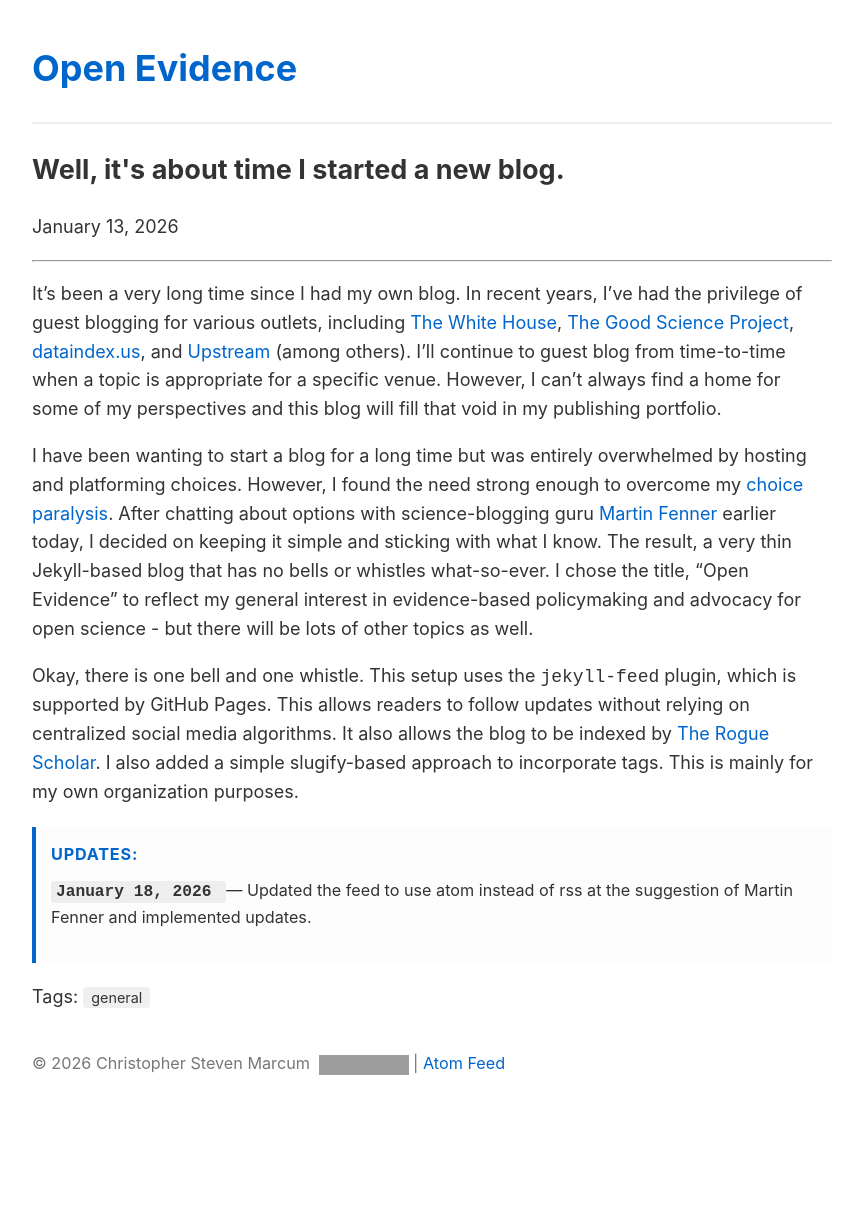
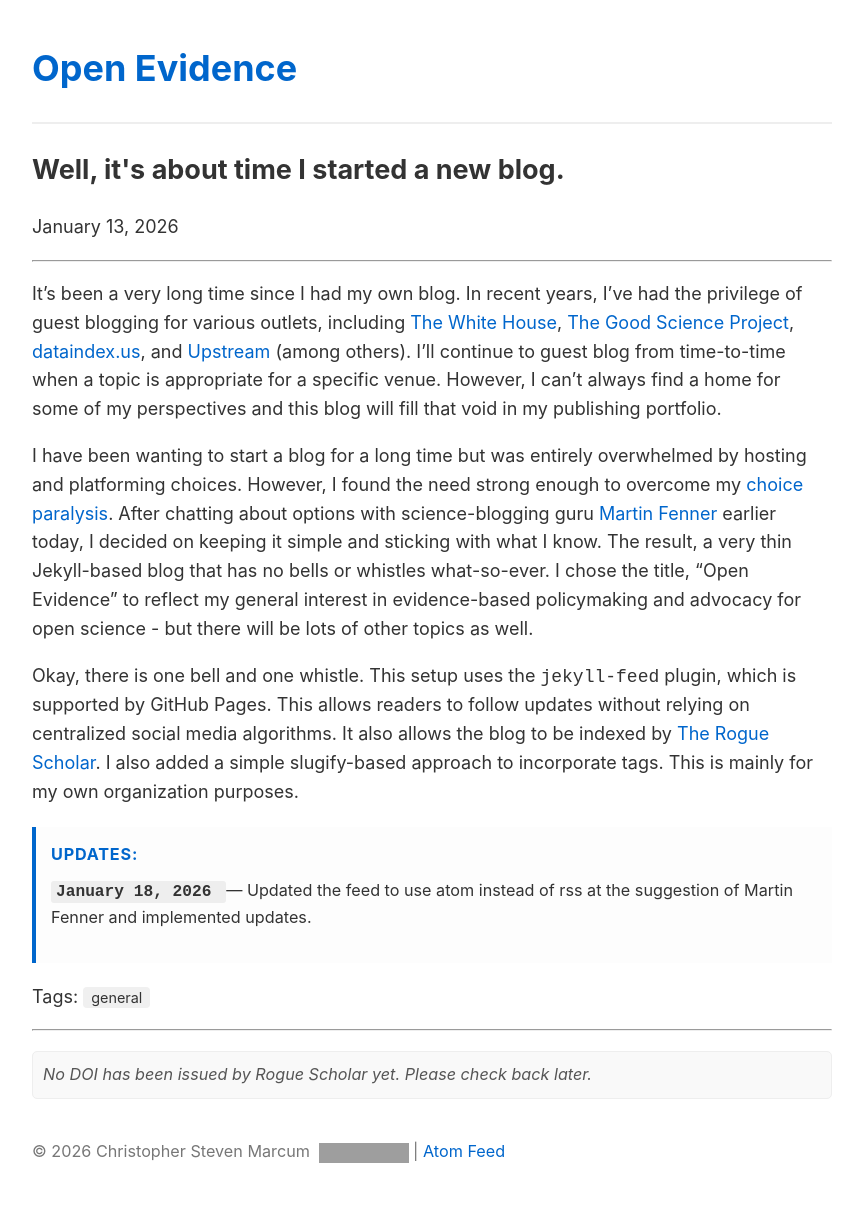
Before and after one commit to cmarcum/marcum-blog, a Jekyll site: the page built from _posts/2026-01-13-its-about-time.md, in a window 1280 px wide. Shown: the whole page, without its empty margins (208-1071 px from the left). Built offline with Jekyll 4.4.1, drawn with Linux system fonts in a browser that asks for light colours; before the commit the page ends 1117 px from its top, so only the background shows below that; part of the change alters nothing that is shown; grey boxes are pictures that could not be loaded.

Commit message:
Implement citation loading from Rogue Scholar API
Added a section to display citation and DOI information from the Rogue Scholar API.

```diff
--- a/_layouts/post.html
+++ b/_layouts/post.html
@@ -29,4 +29,47 @@ layout: default
     </span>
   {% endfor %}
   </p>
+  <hr>
+<div id="rogue-scholar-citation" style="font-size: 0.9em; color: #555; margin-top: 20px; padding: 10px; border: 1px solid #eee; border-radius: 5px; background-color: #f9f9f9;">
+  Loading citation and DOI information...
+</div>
+
+<script>
+  (function() {
+    // Construct the canonical URL of the current post
+    const postUrl = "{{ site.url }}{{ site.baseurl }}{{ page.url }}";
+    const placeholder = document.getElementById('rogue-scholar-citation');
+
+    // Rogue Scholar API endpoint for searching posts by URL
+    const apiEndpoint = `https://rogue-scholar.org/api/posts?query=${encodeURIComponent(postUrl)}`;
+
+    fetch(apiEndpoint)
+      .then(response => response.json())
+      .then(data => {
+        // Rogue Scholar returns an array of posts in data.data
+        const post = data.data && data.data.length > 0 ? data.data[0] : null;
+
+        if (post && post.attributes && post.attributes.doi) {
+          const doi = post.attributes.doi;
+          const doiUrl = `https://doi.org/${doi}`;
+          const author = "{{ site.author }}";
+          const title = "{{ page.title }}";
+          const blogTitle = "{{ site.title }}";
+          const date = "{{ page.date | date: '%B %d, %Y' }}";
+
+          placeholder.innerHTML = `
+            <strong>Recommended Citation:</strong><br>
+            ${author} (${date}). "${title}." <em>${blogTitle}</em>.
+            <a href="${doiUrl}" target="_blank">${doiUrl}</a>
+          `;
+        } else {
+          placeholder.innerHTML = "<em>No DOI has been issued by Rogue Scholar yet. Please check back later.</em>";
+        }
+      })
+      .catch(error => {
+        console.error('Error fetching Rogue Scholar data:', error);
+        placeholder.innerHTML = "<em>No DOI has been issued by Rogue Scholar yet. Please check back later.</em>";
+      });
+  })();
+  </script>
 </article>
```
